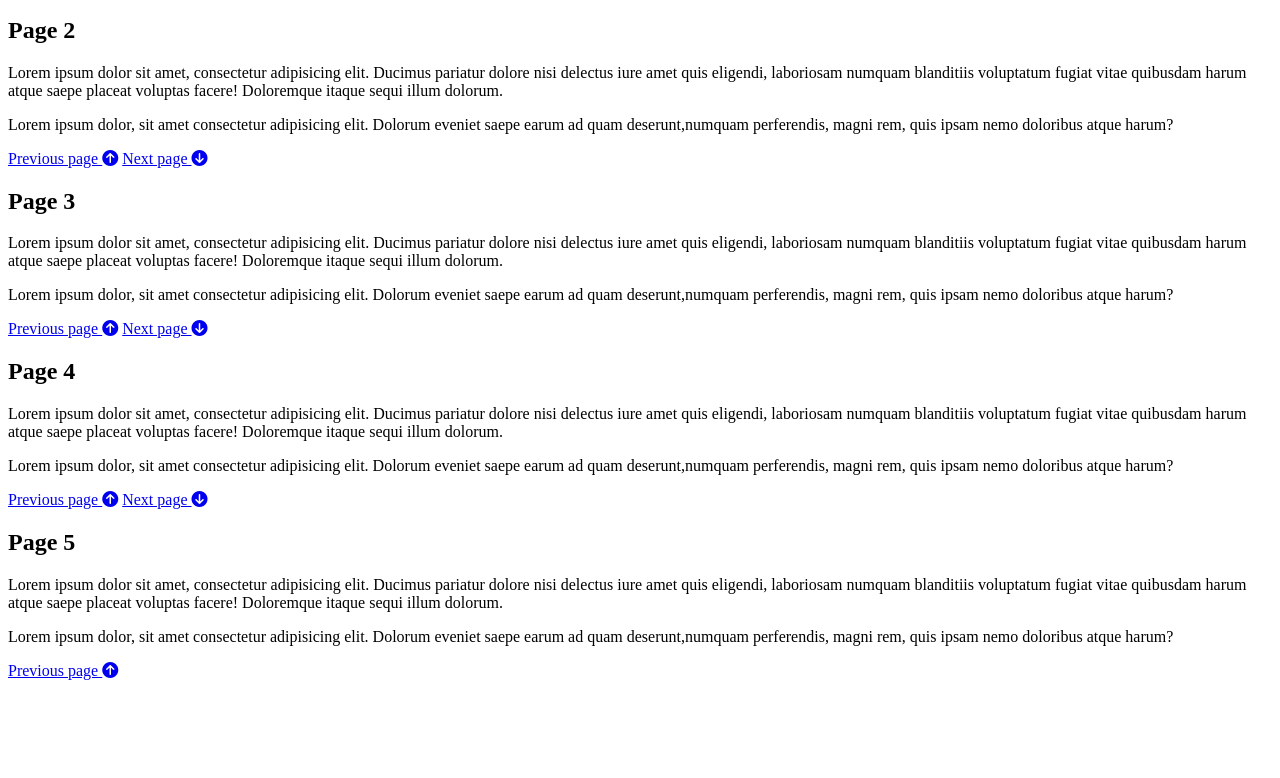
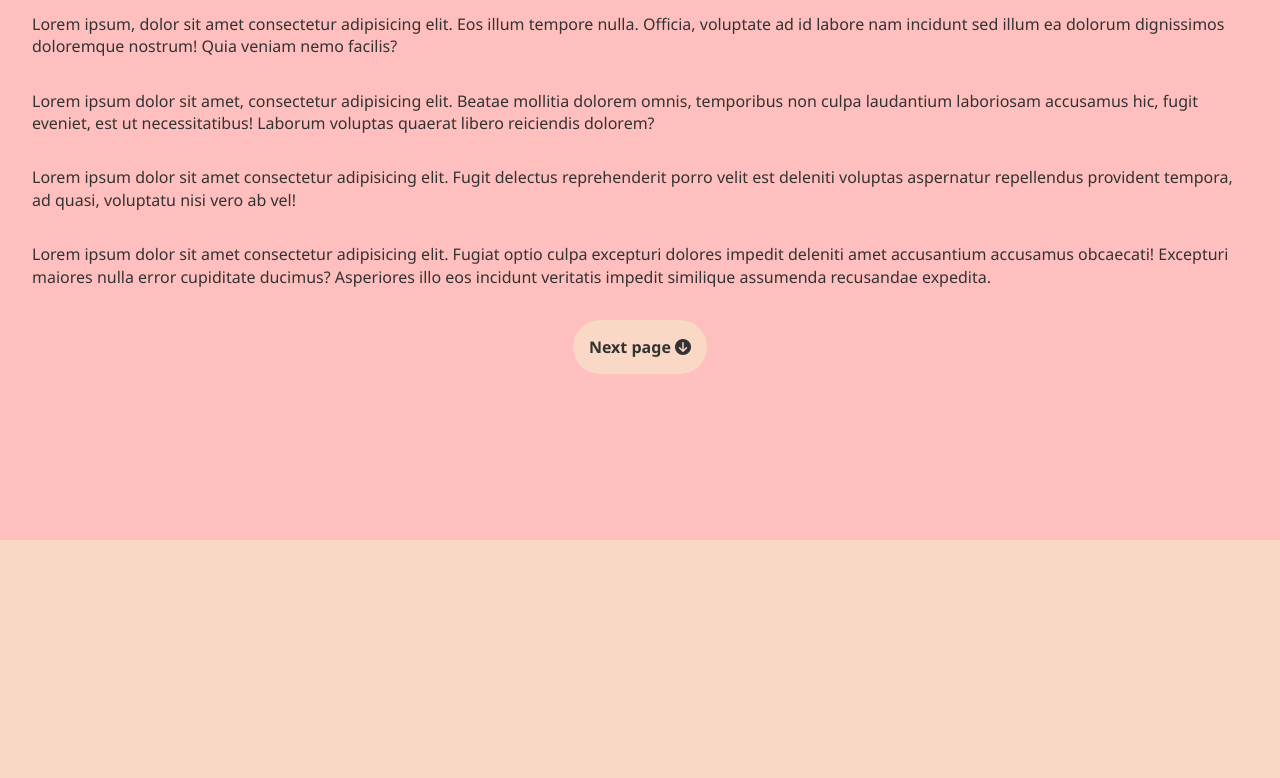
Before and after one commit to Adela-Ciucu/Mini-project-1-keyframes, a plain HTML site: page index.html in a window 1280 px wide. Shown: the part 260-1038 px from the top of the page. Before the commit the page ends 948 px from the top, so only its background shows below. Drawn offline with Linux system fonts and the light colour scheme.

Commit message:
Add files via upload
Update HTML
Use of variables for colors

```diff
--- a/css/style.css
+++ b/css/style.css
@@ -0,0 +1,81 @@
+:root {
+    --page-1-color:#ffbfbe;
+    --page-2-color:#f9d8c6;
+    --page-3-color:#caffca;
+    --page-4-color:#b9e7d7;
+    --page-5-color:#e0ebea;
+}
+
+* {
+    padding: 0;
+    margin: 0;
+    box-sizing: border-box;
+}
+
+body {
+    font-family: 'Segoe UI', Tahoma, Geneva, Verdana, sans-serif;
+    line-height: 1.4;
+    text-align: left;
+    color: #333;
+    /* overflow: hidden; */
+}
+
+#page-1 {
+    background: var(--page-1-color);
+}
+#page-2 {
+    background: var(--page-2-color);
+}
+#page-3 {
+    background: var(--page-3-color);
+}
+#page-4 {
+    background: var(--page-4-color);
+}
+#page-5 {
+    background: var(--page-5-color);
+}
+
+.page {
+    display: flex;
+    flex-direction: column;
+    align-items: center;
+    justify-content: center;
+    padding: 1rem;
+    height:100vh ;
+}
+
+.page h1 {
+    margin-bottom: 1.5rem;
+    font-size: 48px;
+}
+
+.page p {
+    padding: 1rem;
+}
+
+.btn {
+    display: inline-block;
+    text-decoration: none;
+    font-weight: 600;
+    color: #333;
+    background: #f9d8c6;
+    padding: 1rem;
+    margin-top: 1rem;
+    border-radius: 30px;
+}
+
+.btn:hover {
+    background: #333;
+    color:#f9d8c6 ;
+}
+
+.bg-dark {
+    background: #333;
+    color:#f9d8c6 ;
+}
+
+.bg-dark:hover {
+    color: #333;
+    background: #f9d8c6;
+}
--- a/index.html
+++ b/index.html
@@ -10,65 +10,63 @@
 </head>
 
 <body>
-    <section id="page-1">
-        <div class="page">
+    <section id="page-1" class="page">
         <h1>Presentation</h1>
         <p>Lorem ipsum, dolor sit amet consectetur adipisicing elit. Eos illum tempore nulla. Officia, voluptate ad id labore nam incidunt sed illum ea dolorum dignissimos doloremque nostrum! Quia veniam nemo facilis?
         </p>
-            <p>Lorem ipsum dolor sit amet, consectetur adipisicing elit. Beatae mollitia dolorem omnis, temporibus non culpa laudantium laboriosam accusamus hic, fugit eveniet, est ut necessitatibus! Laborum voluptas quaerat libero reiciendis dolorem?</p>
-            <p>Lorem, ipsum dolor sit amet consectetur adipisicing elit. Alias maxime magni harum veniam, dolor quasi nam nostrum illo ut itaque.</p>
-            <p>Lorem ipsum dolor sit amet consectetur adipisicing elit. Fugit delectus reprehenderit porro velit est deleniti voluptas aspernatur repellendus provident tempora, ad quasi, voluptatu nisi vero ab vel!</p>
+        <p>Lorem ipsum dolor sit amet, consectetur adipisicing elit. Beatae mollitia dolorem omnis, temporibus non culpa laudantium laboriosam accusamus hic, fugit eveniet, est ut necessitatibus! Laborum voluptas quaerat libero reiciendis dolorem?
+        </p>
+        <p>Lorem ipsum dolor sit amet consectetur adipisicing elit. Fugit delectus reprehenderit porro velit est deleniti voluptas aspernatur repellendus provident tempora, ad quasi, voluptatu nisi vero ab vel!
+        </p>
+        <p>Lorem ipsum dolor sit amet consectetur adipisicing elit. Fugiat optio culpa excepturi dolores impedit deleniti amet accusantium accusamus obcaecati! Excepturi maiores nulla error cupiditate ducimus? Asperiores illo eos incidunt veritatis impedit similique assumenda recusandae expedita.</p>
+
+        <div>
+            <a class="btn" href="#page-2">Next page <i class="fa-solid fa-circle-arrow-down"></i></a>
         </div>
-        <div class="btn">
-            <a href="#page-2">Next page <i class="fa-solid fa-circle-arrow-down"></i></a>
+
+    </section>
+
+    <section id="page-2" class="page">
+
+        <h1>Page 2</h1>
+        <p>Lorem ipsum dolor sit amet, consectetur adipisicing elit. Ducimus pariatur dolore nisi delectus iure amet quis eligendi, laboriosam numquam blanditiis voluptatum fugiat vitae quibusdam harum atque saepe placeat voluptas facere! Doloremque itaque sequi illum dolorum.</p>
+        <p>Lorem ipsum dolor, sit amet consectetur adipisicing elit. Dolorum eveniet saepe earum ad quam deserunt,numquam perferendis, magni rem, quis ipsam nemo doloribus atque harum?</p>
+
+        <div>
+            <a class="btn" href="#page-1"> Previous page <i class="fa-solid fa-circle-arrow-up"></i></a>
+            <a class="btn bg-dark" href="#page-3">Next page <i class="fa-solid fa-circle-arrow-down"></i></a>
         </div>
     </section>
 
-    <section id="page-2">
-        <div class="page">
-            <h1>Page 2</h1>
+    <section id="page-3" class="page">
+        <h1>Page 3</h1>
         <p>Lorem ipsum dolor sit amet, consectetur adipisicing elit. Ducimus pariatur dolore nisi delectus iure amet quis eligendi, laboriosam numquam blanditiis voluptatum fugiat vitae quibusdam harum atque saepe placeat voluptas facere! Doloremque itaque sequi illum dolorum.</p>
         <p>Lorem ipsum dolor, sit amet consectetur adipisicing elit. Dolorum eveniet saepe earum ad quam deserunt,numquam perferendis, magni rem, quis ipsam nemo doloribus atque harum?</p>
-        </div>
-        <div class="btn">
-            <a href="#page-1">  Previous page <i class="fa-solid fa-circle-arrow-up"></i></a>
-            <a href="#page-3">Next page <i class="fa-solid fa-circle-arrow-down"></i></a>
+
+        <div>
+            <a class="btn" href="#page-2"> Previous page <i class="fa-solid fa-circle-arrow-up"></i></a>
+            <a class="btn bg-dark" href="#page-4">Next page <i class="fa-solid fa-circle-arrow-down"></i></a>
         </div>
     </section>
 
-    <section id="page-3">
-        <div class="page">
-            <h1>Page 3</h1>
+    <section id="page-4" class="page">
+        <h1>Page 4</h1>
         <p>Lorem ipsum dolor sit amet, consectetur adipisicing elit. Ducimus pariatur dolore nisi delectus iure amet quis eligendi, laboriosam numquam blanditiis voluptatum fugiat vitae quibusdam harum atque saepe placeat voluptas facere! Doloremque itaque sequi illum dolorum.</p>
         <p>Lorem ipsum dolor, sit amet consectetur adipisicing elit. Dolorum eveniet saepe earum ad quam deserunt,numquam perferendis, magni rem, quis ipsam nemo doloribus atque harum?</p>
-        </div>
-        <div class="btn">
-            <a href="#page-2">  Previous page <i class="fa-solid fa-circle-arrow-up"></i></a>
-            <a href="#page-4">Next page <i class="fa-solid fa-circle-arrow-down"></i></a>
+        <div>
+            <a class="btn" href="#page-3"> Previous page <i class="fa-solid fa-circle-arrow-up"></i></a>
+            <a class="btn bg-dark" href="#page-5">Next page <i class="fa-solid fa-circle-arrow-down"></i></a>
         </div>
     </section>
 
-    <section id="page-4">
-        <div class="page">
-            <h1>Page 4</h1>
-            <p>Lorem ipsum dolor sit amet, consectetur adipisicing elit. Ducimus pariatur dolore nisi delectus iure amet quis eligendi, laboriosam numquam blanditiis voluptatum fugiat vitae quibusdam harum atque saepe placeat voluptas facere! Doloremque itaque sequi illum dolorum.</p>
-            <p>Lorem ipsum dolor, sit amet consectetur adipisicing elit. Dolorum eveniet saepe earum ad quam deserunt,numquam perferendis, magni rem, quis ipsam nemo doloribus atque harum?</p>
-        </div>
-        <div class="btn">
-            <a href="#page-3">  Previous page <i class="fa-solid fa-circle-arrow-up"></i></a>
-            <a href="#page-5">Next page <i class="fa-solid fa-circle-arrow-down"></i></a>
-        </div>
-    </section>
-
-    <section id="page-5">
-        <div class="page">
+    <section id="page-5" class="page">
         <h1>Page 5</h1>
         <p>Lorem ipsum dolor sit amet, consectetur adipisicing elit. Ducimus pariatur dolore nisi delectus iure amet quis eligendi, laboriosam numquam blanditiis voluptatum fugiat vitae quibusdam harum atque saepe placeat voluptas facere! Doloremque itaque sequi illum dolorum.</p>
         <p>Lorem ipsum dolor, sit amet consectetur adipisicing elit. Dolorum eveniet saepe earum ad quam deserunt,numquam perferendis, magni rem, quis ipsam nemo doloribus atque harum?</p>
-        </div>
-        <div class="btn">
-            <a href="#page-4">  Previous page <i class="fa-solid fa-circle-arrow-up"></i></a>
+        <div>
+            <a class="btn" href="#page-4"> Previous page <i class="fa-solid fa-circle-arrow-up"></i></a>
         </div>
     </section>
 </body>
+
 </html>
```
Lines whose indentation alone changed are shown as unchanged.
